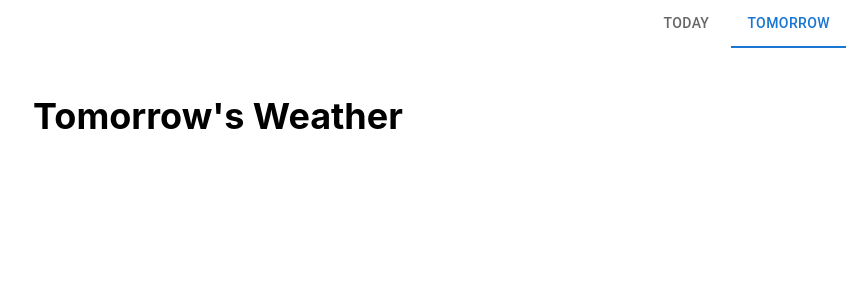
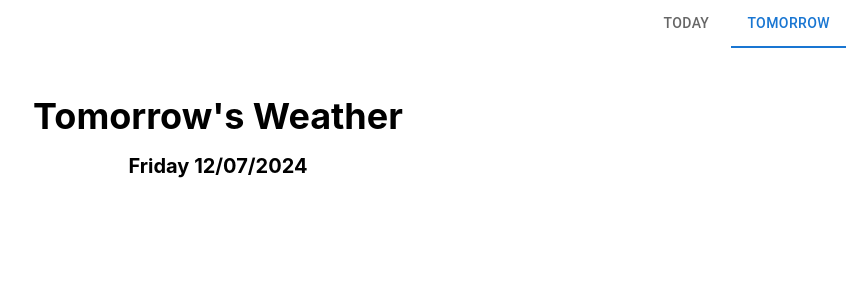
Before and after one commit to Alex-Burgess/react-weather-app, a React (Vite) app in the folder web-app/: page /tomorrow in a window 1280 px wide. Shown: the top 300 px of the page, without its empty margins (422-1280 px from the left). Built offline with nearby package versions, Linux system fonts and the light colour scheme; no server answers; the HTML template or start-up script is replaced by a standard one.

Commit message:
Added day offset prop to date compoment

```diff
--- /dev/null
+++ b/web-app/src/components/DayAndDate.tsx
@@ -0,0 +1,31 @@
+const dayNames = [
+  'Sunday',
+  'Monday',
+  'Tuesday',
+  'Wednesday',
+  'Thursday',
+  'Friday',
+  'Saturday',
+];
+
+interface DayAndDateProps {
+  dayOffset: number;
+}
+
+const DayAndDate: React.FC<DayAndDateProps> = ({ dayOffset }) => {
+  const today = new Date();
+
+  const requiredDate = new Date();
+  requiredDate.setDate(today.getDate() + dayOffset);
+
+  const day = requiredDate.getDay();
+  const dd = String(requiredDate.getDate()).padStart(2, '0');
+  const mm = String(requiredDate.getMonth() + 1).padStart(2, '0'); //January is 0!
+  const yyyy = requiredDate.getFullYear();
+
+  const returnedDate = dayNames[day] + ' ' + dd + '/' + mm + '/' + yyyy;
+
+  return <h3 className="text-xl font-bold mt-4 mb-8">{returnedDate}</h3>;
+};
+
+export default DayAndDate;
--- a/web-app/src/components/TodaysDate.tsx
+++ /dev/null
@@ -1,22 +0,0 @@
-const dayNames = [
-  'Sunday',
-  'Monday',
-  'Tuesday',
-  'Wednesday',
-  'Thursday',
-  'Friday',
-  'Saturday',
-];
-
-export default function TodaysDate() {
-  const date = new Date();
-
-  const day = date.getDay();
-  const dd = String(date.getDate()).padStart(2, '0');
-  const mm = String(date.getMonth() + 1).padStart(2, '0'); //January is 0!
-  const yyyy = date.getFullYear();
-
-  const today = dayNames[day] + ' ' + dd + '/' + mm + '/' + yyyy;
-
-  return <h3 className="text-xl font-bold mt-4 mb-8">{today}</h3>;
-}
--- a/web-app/src/routes/Today.tsx
+++ b/web-app/src/routes/Today.tsx
@@ -1,4 +1,4 @@
-import TodaysDate from '../components/TodaysDate';
+import TodaysDate from '../components/DayAndDate';
 import SelectLocation from '../components/SelectLocation';
 import TodaysWeather from '../components/TodaysWeather';
 
@@ -6,7 +6,7 @@ export default function Today() {
   return (
     <>
       <h1 className="text-4xl font-bold">Today's Weather</h1>
-      <TodaysDate />
+      <TodaysDate dayOffset={0} />
       <SelectLocation />
       <TodaysWeather location="London" />
     </>
--- a/web-app/src/routes/Tomorrow.tsx
+++ b/web-app/src/routes/Tomorrow.tsx
@@ -1,4 +1,4 @@
-// import TodaysDate from '../components/TodaysDate.tsx';
+import TodaysDate from '../components/DayAndDate.tsx';
 // import SelectLocation from '../components/SelectLocation.tsx';
 // import TodaysWeather from '../components/TodaysWeather.tsx';
 
@@ -6,8 +6,8 @@ export default function Tomorrow() {
   return (
     <>
       <h1 className="text-4xl font-bold">Tomorrow's Weather</h1>
-      {/* <TodaysDate />
-      <SelectLocation />
+      <TodaysDate dayOffset={1} />
+      {/* <SelectLocation />
       <TodaysWeather location="London" /> */}
     </>
   );
```
